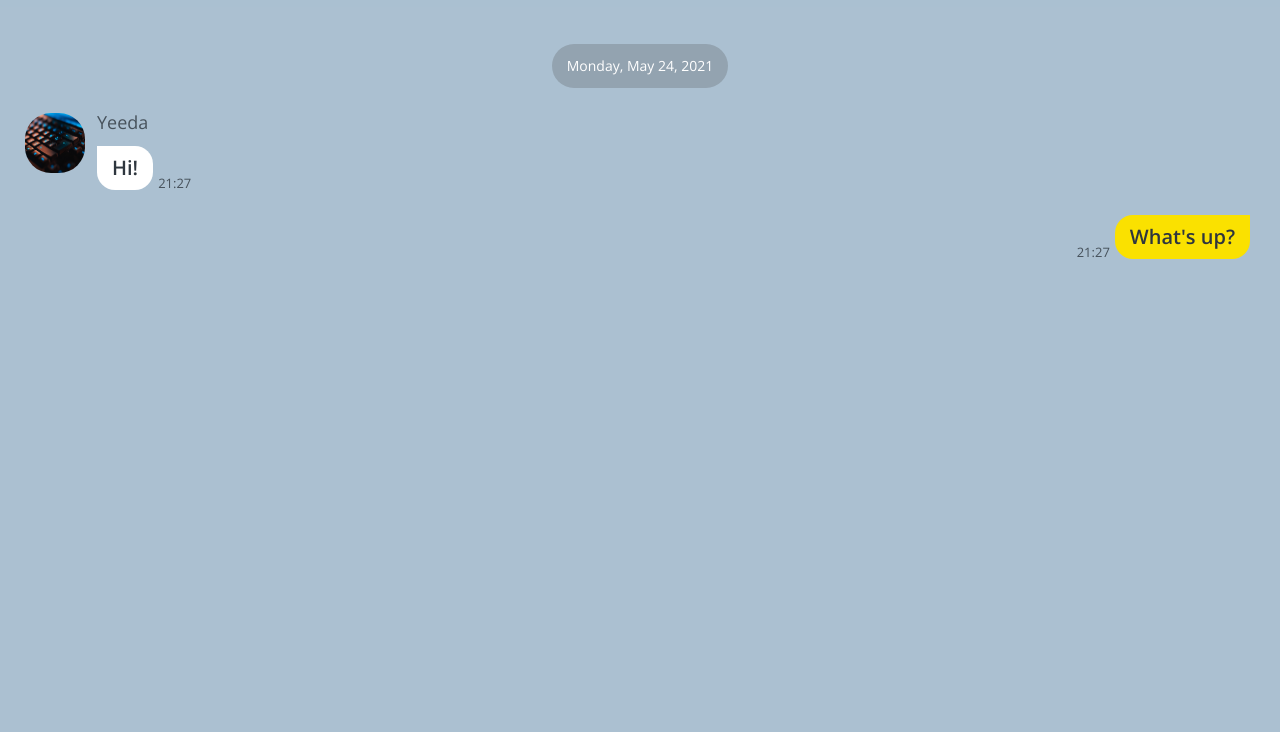
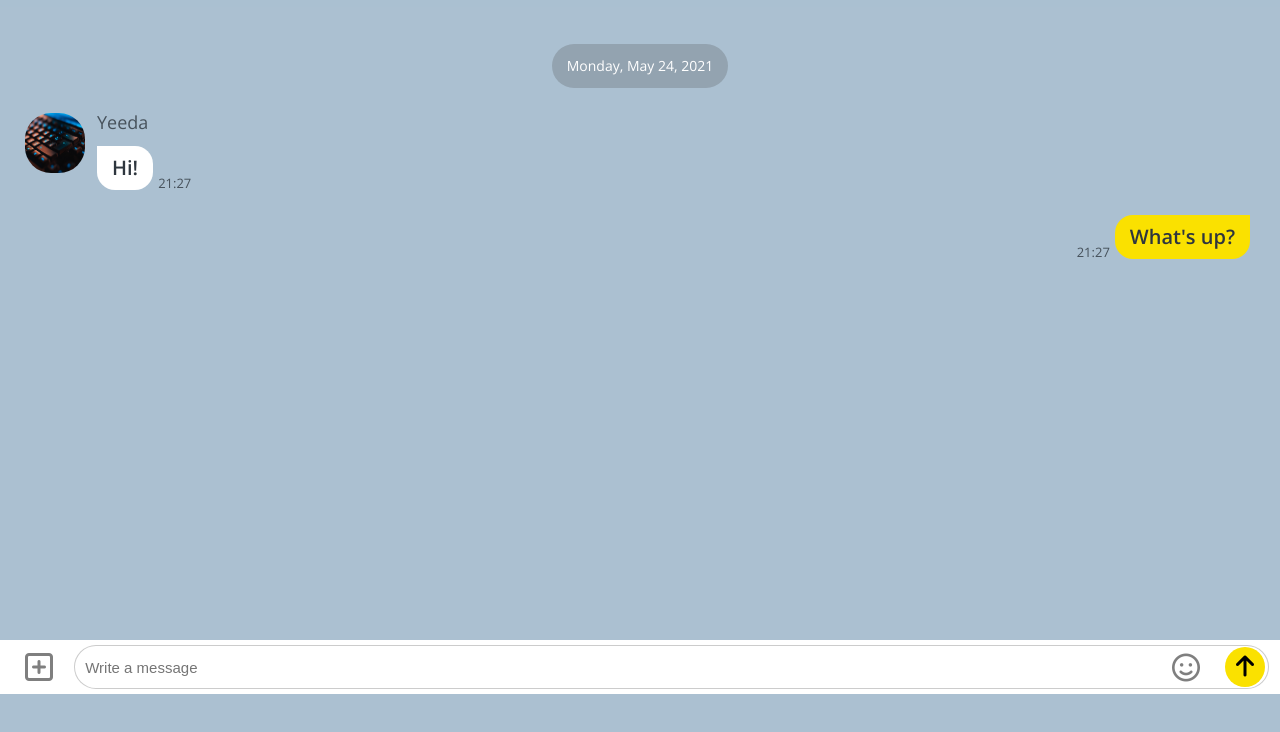
Before and after one commit to yeedacoding/kokoa-clone-2021, a plain HTML site: page Chatting.html in a window 1280 px wide. Shown: the part 106-838 px from the top of the page. Drawn offline with nearby package versions, Linux system fonts and the light colour scheme.

Commit message:
Created Reply-Message-input HTML & CSS

```diff
--- a/CSS/Screen/Chatting.css
+++ b/CSS/Screen/Chatting.css
@@ -86,3 +86,72 @@
 .message-row__own .message__info {
   flex-direction: row-reverse;
 }
+
+.reply {
+  position: fixed;
+  bottom: 0;
+  width: 100%;
+  box-sizing: border-box;
+  background-color: white;
+  display: flex;
+  justify-content: space-between;
+  align-items: center;
+  padding: 5px 25px;
+}
+
+.reply__column {
+  position: relative;
+}
+
+.reply .reply__column:first-child {
+  width: 4%;
+}
+
+.reply .reply__column:last-child {
+  width: 96%;
+}
+
+.reply__column:first-child i {
+  color: var(--gray-color);
+}
+
+.reply input {
+  font-size: 15px;
+  padding-left: 10px;
+  height: 40px;
+  width: 100%;
+  border: var(--main-border);
+  border-radius: 25px;
+}
+
+.reply__column:last-child .fa-smile {
+  position: absolute;
+  font-size: 28px;
+  top: 9px;
+  right: 55px;
+  color: var(--gray-color);
+}
+
+.reply__column:last-child button {
+  position: absolute;
+  right: -10px;
+  top: 2.2px;
+  font-size: 24px;
+}
+
+.reply__column button {
+  background-color: var(--yellow);
+  border: none;
+  width: 40px;
+  height: 40px;
+  border-radius: 50%;
+}
+
+.reply__column button:focus,
+.reply__column button:active {
+  outline: none;
+}
+
+.reply__column button:hover {
+  cursor: pointer;
+}
--- a/Chatting.html
+++ b/Chatting.html
@@ -61,6 +61,19 @@
     </div>
     </main>
 
+    <form  class="reply">
+        <div class="reply__column">
+            <i class="far fa-plus-square fa-2x"></i>
+        </div>
+        <div class="reply__column">
+            <input type="text" placeholder="Write a message">
+            <i class="far fa-smile"></i>
+            <button>
+                <i class="fas fa-arrow-up"></i>
+            </button>
+        </div>
+    </form>
+
     <script src="https://kit.fontawesome.com/9116a54334.js" crossorigin="anonymous"></script>
 </body>
 </html>
```
